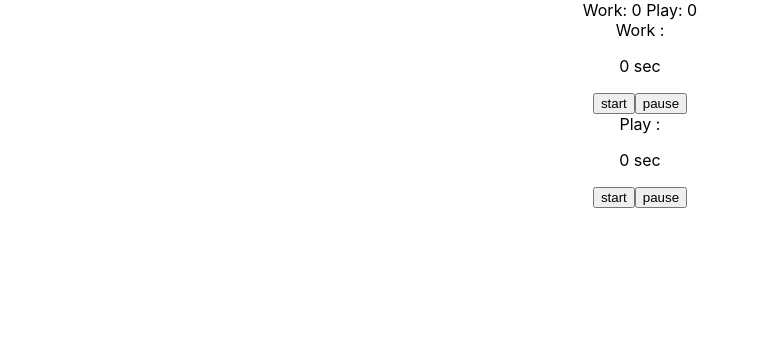
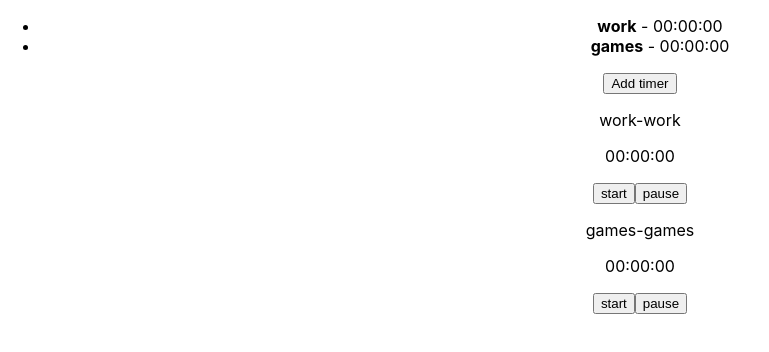
Before and after one commit to numon/take-your-time, a React (Create React App) app: page / in a window 1280 px wide. Shown: the top 352 px of the page, without its empty margins (0-769 px from the left). Built offline with nearby package versions, Linux system fonts and the light colour scheme.

Commit message:
adding dynamic timers flow

```diff
--- a/src/App.tsx
+++ b/src/App.tsx
@@ -1,19 +1,55 @@
 import React, { useState } from 'react';
 import './App.css';
 import Timer from './components/timer';
+import TimerForm from './components/timerForm';
+import TimerInfoTable from './components/timerInfoTable';
+
 
 function App() {
-  const [totalPlay, setTotalPlay] = useState(0);
-  const [totalWork, setTotalWork] = useState(0);
+  const [ showForm, SetShowForm ] = useState(false);
+  const [ timerList, setTimerList ] = useState([
+    {
+      title: 'work',
+      icon: 'work',
+      time: 0
+    },
+    {
+      title: 'games',
+      icon: 'games',
+      time: 0
+    }
+  ]);
+
+  const handleShowForm = (): void => SetShowForm(true);
+  // const handleHideForm = (): void => SetShowForm(false);
+  const addNewTimer = (newTimer: { title: string; icon: string; time: number; }) =>
+    setTimerList(timers => [ ...timers, newTimer ]);
+
+  const changeTimeInfo = (timer: any) => setTimerList((timers: any) => {
+    // const elseTimers = timers.filter((item : any) => item.title !== timer.title);
+    // const forModifyTimer = timers.find((item : any) => item.title === timer.title);
+    // Object.keys(timer).forEach(key => forModifyTimer[key] = timer[key]);
+    // console.log(timerList)
+    // console.log([...elseTimers, forModifyTimer]);
+      const elseTimers = [...timers];
+      const editIndex = elseTimers.findIndex((item: any) => item.title === timer.title);
+      Object.keys(timer).forEach((key: any) => elseTimers[editIndex][key] = timer[key]);
+    return [...elseTimers]
+  });
+
 
   return (
 
     <div className="App">
       <div>
-        Work: {totalWork} Play: {totalPlay}
+       <TimerInfoTable timers={timerList} />
       </div>
-      Work : <Timer setTime={setTotalWork}/>
-      Play : <Timer setTime={setTotalPlay}/>
+
+      <button onClick={handleShowForm}>Add timer</button>
+      {showForm && <TimerForm addTimer={addNewTimer}/>}
+      {
+        timerList.map((timerInfo,i) => <Timer key={i} setTime={changeTimeInfo} timeInfo={timerInfo} />)
+      }
     </div>
   );
 }
--- a/src/components/timer.tsx
+++ b/src/components/timer.tsx
@@ -1,39 +1,43 @@
 import React, { useCallback, useState } from 'react';
+import { timeToHours, timeToMin, timeToSec } from '../utils/dateParser';
 
-export default function Timer({setTime}: any) {
-  const [ timer, setTimer ] = useState(0);
+export default function Timer({timeInfo, setTime} : any) {
+
+  const [ time, setTimer ] = useState(0);
   const [ intervalId, SetIntervalID ] = useState();
 
   const handleStartTimer = useCallback(
     () => {
       if (intervalId) clearInterval(intervalId);
       let t = Date.now();
-      SetIntervalID(setInterval(() => setTimer(timer + Date.now() - t), 1000));
+      SetIntervalID(setInterval(() => setTimer(time + Date.now() - t), 1000));
     },
-    [ timer, intervalId ]
+    [ time, intervalId ]
   );
-  const convertToSec = useCallback(
-    (time: number): number => Math.floor((time % (1000 * 60)) / 1000),
-    []
-  );
-  const convertToMin = useCallback(
-    (time: number): number => Math.floor((time % (1000 * 60 * 60)) / (1000 * 60)),
-    []
-  );
+
+  const convertToSec = useCallback(timeToSec, []);
+  const convertToMin = useCallback(timeToMin, []);
+  const convertToHours = useCallback(timeToHours, []);
+
   const handleStopTimer = useCallback(
     () => {
       clearInterval(intervalId);
-      setTime(timer);
+      setTime({
+        title: timeInfo.title,
+        time
+      });
     },
-    [ intervalId, timer, setTime ]
+    [ intervalId, time, setTime, timeInfo.title ]
   );
 
-  const showMin = convertToMin(timer) > 0 && convertToMin(timer);
-  const showSec = convertToSec(timer) > 0 ? convertToSec(timer) : 0;
+  const showHours = convertToHours(time);
+  const showMin = convertToMin(time);
+  const showSec = convertToSec(time);
 
   return (
     <div>
-      <p>{showMin && `${showMin}:`}{showSec} sec</p>
+      <p>{timeInfo.title}-{timeInfo.icon}</p>
+      <p>{showHours}:{showMin}:{showSec}</p>
       <button onClick={handleStartTimer}>start</button>
       <button onClick={handleStopTimer}>pause</button>
     </div>
--- /dev/null
+++ b/src/components/timerForm.tsx
@@ -0,0 +1,39 @@
+import React, { ChangeEvent, useState } from 'react';
+
+const TimerForm = ({addTimer}: any) => {
+  const [ title, setTitle ] = useState('');
+  const [ icon, setIcon ] = useState('');
+
+  const handleAddTimer = (e: any) => {
+    e.preventDefault();
+    addTimer({
+      title,
+      icon,
+      time: 0
+    })
+  };
+  const handleTitleChange = (e:ChangeEvent<HTMLInputElement>) => setTitle(e.target.value);
+  const handleIconChange = (e:ChangeEvent<HTMLInputElement>) => setIcon(e.target.value);
+
+  return (
+    <form onSubmit={handleAddTimer}>
+      <input
+        type="text"
+        name='title'
+        value={title}
+        onChange={handleTitleChange}
+        required
+      />
+      <input
+        type="text"
+        name='icon'
+        value={icon}
+        onChange={handleIconChange}
+      />
+      <input type="submit" value="Add" />
+      <input type="button" value="Cancel" />
+    </form>
+  );
+};
+
+export default TimerForm;
--- /dev/null
+++ b/src/components/timerInfoTable.tsx
@@ -0,0 +1,18 @@
+import React from 'react';
+import { timeToHours, timeToMin, timeToSec } from '../utils/dateParser';
+
+const TimerInfoTable = ({timers}: any) => {
+  return (
+    <div>
+      <ul>
+        {timers.map((timer: any, index: number) =>
+          <li key={index}>
+            <b>{timer.title}</b> - {`${timeToHours(timer.time)}:${timeToMin(timer.time)}:${timeToSec(timer.time)}`}
+          </li>)
+        }
+      </ul>
+    </div>
+  );
+};
+
+export default TimerInfoTable;
--- /dev/null
+++ b/src/utils/dateParser.ts
@@ -0,0 +1,9 @@
+
+const addZero = (time: number): string => ('0' + time).slice(-2);
+export const timeToDay = (time: number): string => addZero(Math.floor(time / (1000 * 60 * 60 * 24)));
+export const timeToHours = (time: number): string =>  addZero(Math.floor((time % (1000 * 60 * 60 * 24)) / (1000 * 60 * 60)));
+export const timeToMin = (time: number): string => addZero(Math.floor((time % (1000 * 60 * 60)) / (1000 * 60)));
+export const timeToSec = (time: number): string => addZero(Math.floor((time % (1000 * 60)) / 1000));
+     // var timeToHours = Math.floor((distance % (1000 * 60 * 60 * 24)) / (1000 * 60 * 60));
+     // var timeToMin = Math.floor((distance % (1000 * 60 * 60)) / (1000 * 60));
+     // var timeToSec = Math.floor((distance % (1000 * 60)) / 1000);
```
Also changed, not shown: 1 other file (tests, documents, lock files or other folders).
